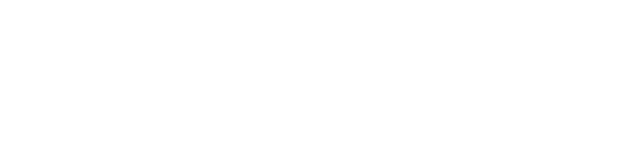
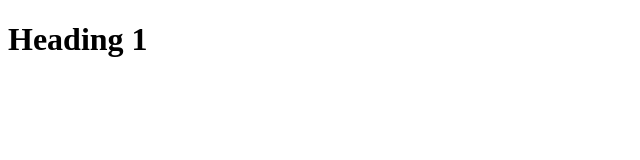
Before and after one commit to B2005795/CT300_BT_Git1, a plain HTML site: page index.html in a window 1280 px wide. Shown: the whole page, without its empty margins (0-640 px from the left). Drawn offline with Linux system fonts and the light colour scheme.

Commit message:
cap nhat index.html

```diff
--- a/index.html
+++ b/index.html
@@ -5,4 +5,7 @@
         <meta name="viewport" content="width=device-width, initial-scale=1.0">
         <title>Document</title>
     </head>
+    <body>
+        <h1>Heading 1</h1>
+    </body>
 </html>
```
